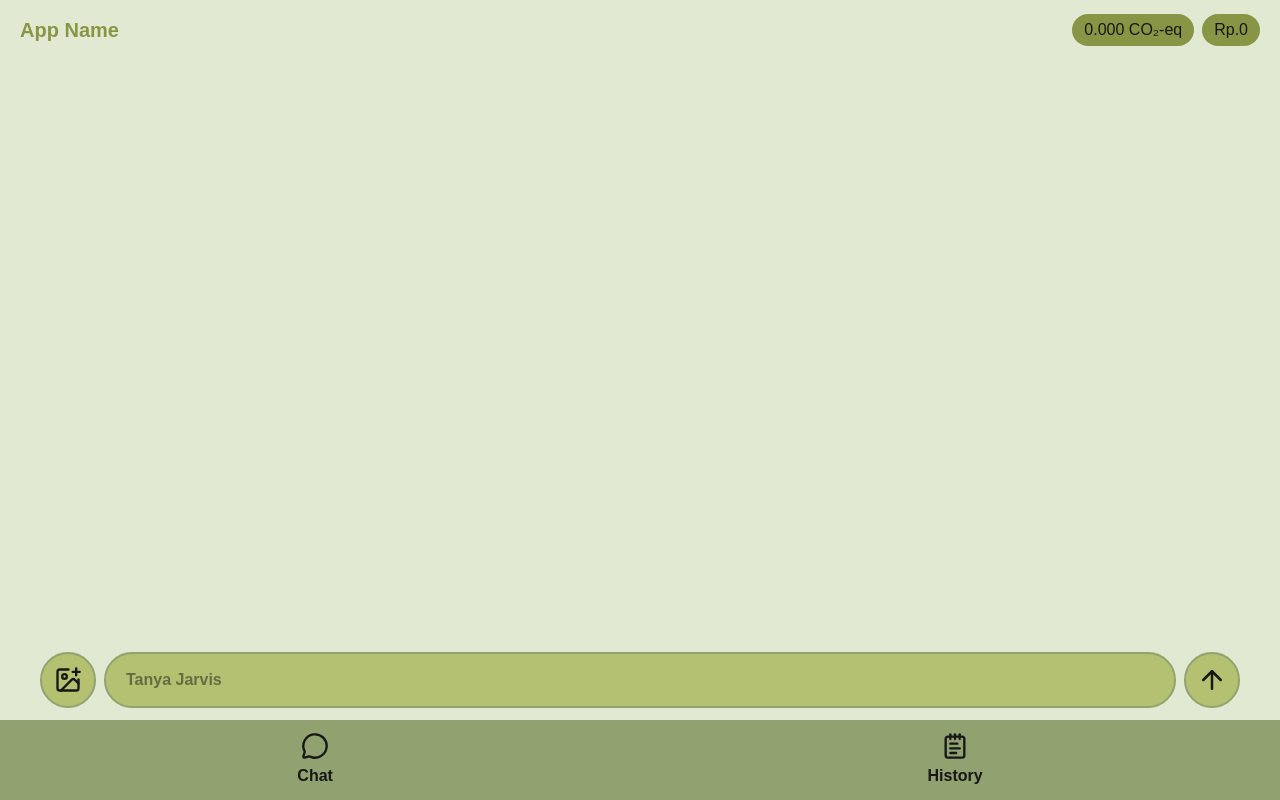
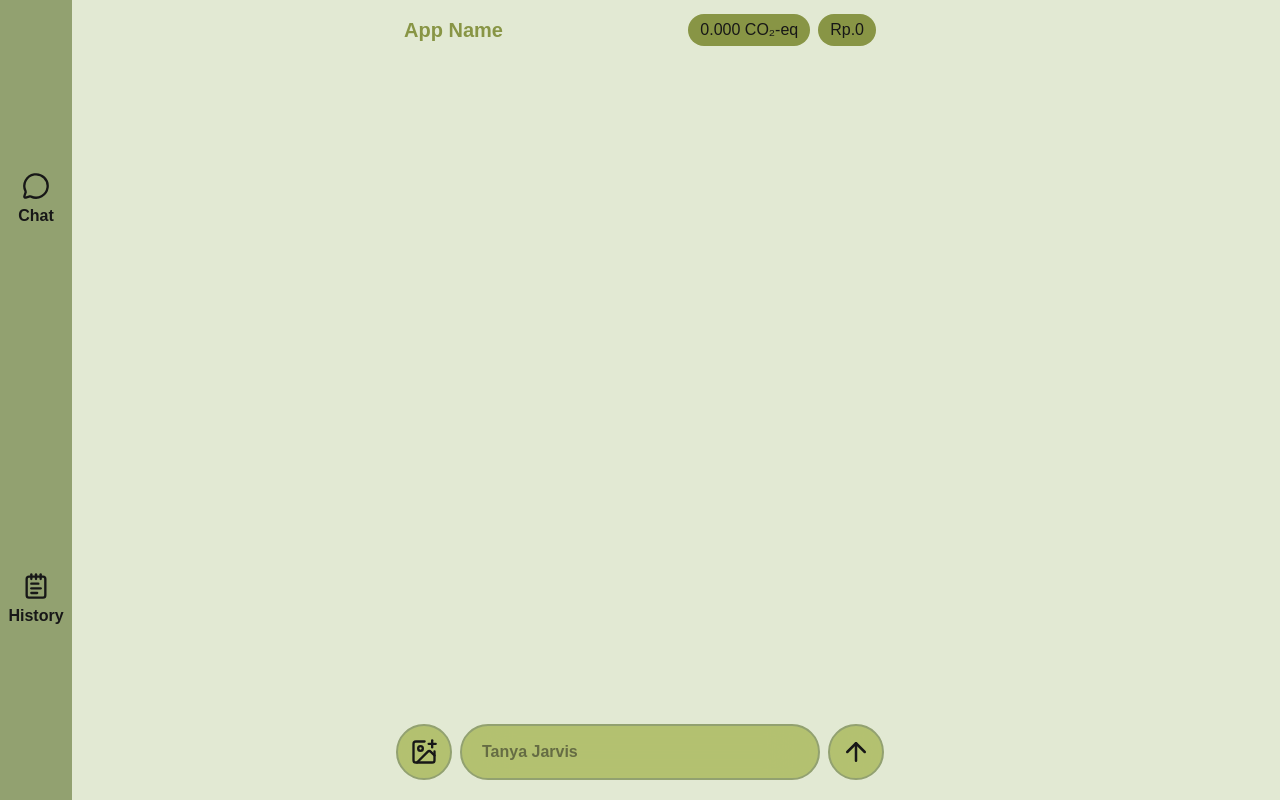
Before and after one commit to zhranBRRRR/trashytrash, a Next.js app: page / in a window 1280 px wide. Built offline with nearby package versions, Linux system fonts and the light colour scheme.

Commit message:
feat: responsiveness

```diff
--- a/app/NavbarComponent.tsx
+++ b/app/NavbarComponent.tsx
@@ -5,7 +5,7 @@ import { useRouter } from "next/navigation";
 
 export default function Navbar() {
     const router = useRouter();
-    return <div className="fixed bottom-0 h-20 bg-tertiary w-screen flex justify-around">
+    return <div className="fixed lg:top-0 bottom-0 h-20 bg-tertiary lg:h-screen lg:w-18 w-screen flex lg:flex-col justify-around">
         <button
             className="flex flex-col gap-y-1 items-center justify-center"
             onClick={() => router.push("/")}
--- a/app/globals.css
+++ b/app/globals.css
@@ -30,3 +30,24 @@ body {
   color: var(--foreground);
   font-family: Arial, Helvetica, sans-serif;
 }
+
+
+
+
+::-webkit-scrollbar {
+  width: 4px;
+  height: 4px;
+}
+
+::-webkit-scrollbar-track {
+  background: transparent;
+}
+
+::-webkit-scrollbar-thumb {
+  background-color: rgba(17, 104, 6, 0.2);
+  border-radius: 5px;
+}
+
+::-webkit-scrollbar-thumb:hover {
+  background-color: rgba(17, 104, 6, 0.4);
+}
--- a/app/history/page.tsx
+++ b/app/history/page.tsx
@@ -81,7 +81,7 @@ export default function History() {
 
     return (
         <div className="p-6 text-[#667032]">
-            <div className="flex flex-col gap-8">
+            <div className="flex flex-col gap-8 max-w-lg mx-auto">
                 {groupedHistory.map((group) => (
                     <section key={group.label} className="flex flex-col gap-4">
                         <div className="flex items-center gap-4">
--- a/app/page.tsx
+++ b/app/page.tsx
@@ -340,7 +340,7 @@ export default function Home(): JSX.Element {
   return (
     // width and height can be changed later
     <div className="w-screen h-screen flex justify-center">
-      <div className="flex items-center fixed px-5 top-0 inset-0 h-15 w-full bg-background justify-between">
+      <div className="flex items-center fixed px-5 top-0 inset-0 h-15 w-full max-w-lg mx-auto bg-background justify-between">
         <p className="text-xl font-semibold text-primary">App Name</p>
         <div className="flex gap-2">
           <div className="bg-primary px-3 py-1 rounded-full w-fit">{appState.totalEmissionReduction.toFixed(3)} CO₂-eq</div>
@@ -348,7 +348,7 @@ export default function Home(): JSX.Element {
         </div>
       </div>
 
-      <div ref={chatContainerRef} className="w-full flex flex-col gap-y-3 lg:w-300 h-full pt-17 pb-40 mx-5 sm:mx-10 md:mx-15 lg:mx-auto overflow-y-scroll">
+      <div ref={chatContainerRef} className="w-full max-w-lg flex flex-col gap-y-3 lg:w-300 h-full pt-17 pb-40 mx-5 sm:mx-10 md:mx-15 lg:mx-auto overflow-y-scroll px-2">
         {ChatsContainer}
 
         {isWaitingAIRes &&
@@ -359,7 +359,7 @@ export default function Home(): JSX.Element {
         }
       </div>
 
-      <div className="px-3 fixed w-screen bottom-23">
+      <div className="px-3 fixed w-full max-w-lg lg:bottom-1 bottom-20 mb-4">
         <div className="flex flex-col gap-2 items-center max-w-full mx-auto lg:max-w-300">
           <AnimatePresence>
             {previewUrl &&
```
